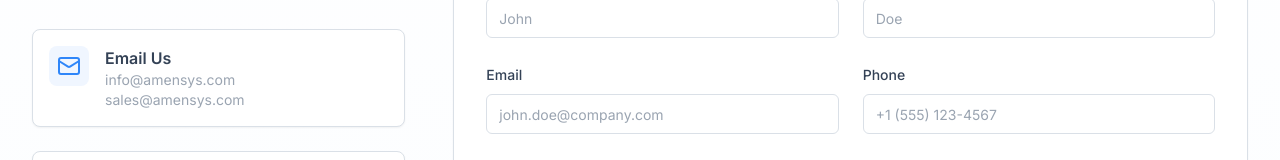
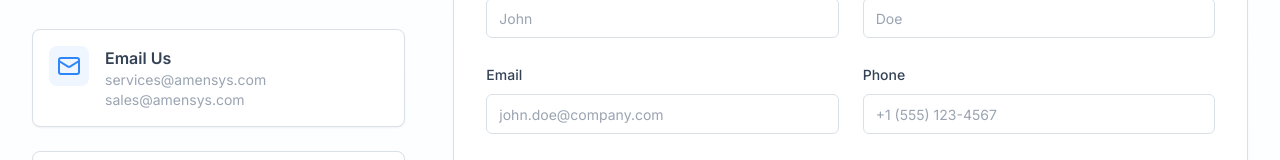
Before and after one commit to AmensysInc/amensys-tech-elevate, a React (Vite) app: page / in a window 1280 px wide. Shown: the part 8566-8726 px from the top of the page. Built offline with nearby package versions, Linux system fonts and the light colour scheme; the HTML template or start-up script is replaced by a standard one.

Commit message:
Update contact email

```diff
--- a/src/components/Contact.tsx
+++ b/src/components/Contact.tsx
@@ -11,7 +11,7 @@ const Contact = () => {
     {
       icon: <Mail className="h-6 w-6 text-primary" />,
       title: "Email Us",
-      content: "info@amensys.com",
+      content: "services@amensys.com",
       subContent: "sales@amensys.com"
     },
     {
```
